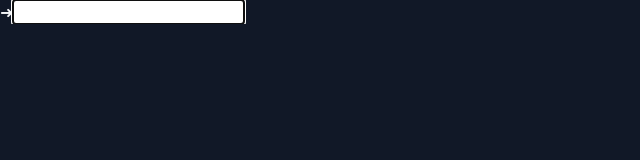
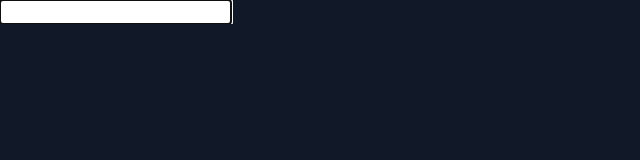
Before and after one commit to Jack-sh1/quickTerminal, a React (Vite) app in the folder my-terminal/: page / in a window 1280 px wide. Shown: the top 160 px of the page, without its empty margins (0-640 px from the left). Built offline with nearby package versions, Linux system fonts and the light colour scheme; the HTML template or start-up script is replaced by a standard one.

Commit message:
style: 优化路径显示逻辑，仅保留当前目录名
- 修改 getDisplayPath 函数，隐藏冗长的父级路径
- 仅在用户主目录时显示 `~`，其他情况仅显示最后一级文件夹名
- 提升深层目录下的终端界面整洁度

```diff
--- a/my-terminal/src/App.tsx
+++ b/my-terminal/src/App.tsx
@@ -60,26 +60,23 @@ function App() {
     bottomRef.current?.scrollIntoView({ behavior: 'smooth' });
   }, [output]);
 
-  // ✅ 路径美化函数：显示 ~ 或目录名
+  // ✅ 路径美化函数：只显示最后一个目录名或 ~
   const getDisplayPath = (path: string) => {
     if (!path) return '';
 
     // 统一路径格式
     const normalizedPath = path.replace(/\\/g, '/');
 
-    // 获取 HOME 目录 (简单推断)
+    // 检查是否是主目录
     const homeMatch = normalizedPath.match(/^(\/Users\/[^\/]+|\/home\/[^\/]+|C:\/Users\/[^\/]+)/);
     const homeDir = homeMatch ? homeMatch[0] : '';
 
+    // 如果正好是主目录，显示 ~
     if (homeDir && normalizedPath === homeDir) {
       return '~';
     }
 
-    if (homeDir && normalizedPath.startsWith(homeDir + '/')) {
-      return '~' + normalizedPath.substring(homeDir.length);
-    }
-
-    // 否则显示最后一段目录名
+    // 其他情况只显示最后一个目录名
     const parts = normalizedPath.split('/').filter(p => p);
     return parts[parts.length - 1] || '/';
   };
@@ -226,7 +223,6 @@ function App() {
                 {line.meta?.branch && (
                   <span className="text-purple-400">({line.meta.branch})</span>
                 )}
-                <span className="text-green-400 font-bold">➜</span>
                 <span className="text-gray-100">{line.text}</span>
               </div>
             )}
@@ -252,7 +248,6 @@ function App() {
           {gitBranch && (
             <span className="text-purple-400">({gitBranch})</span>
           )}
-          <span className="text-green-400 font-bold">➜</span>
           <input
             type="text"
             value={input}
```
Also changed, not shown: 2 other files (tests, documents, lock files or other folders).
